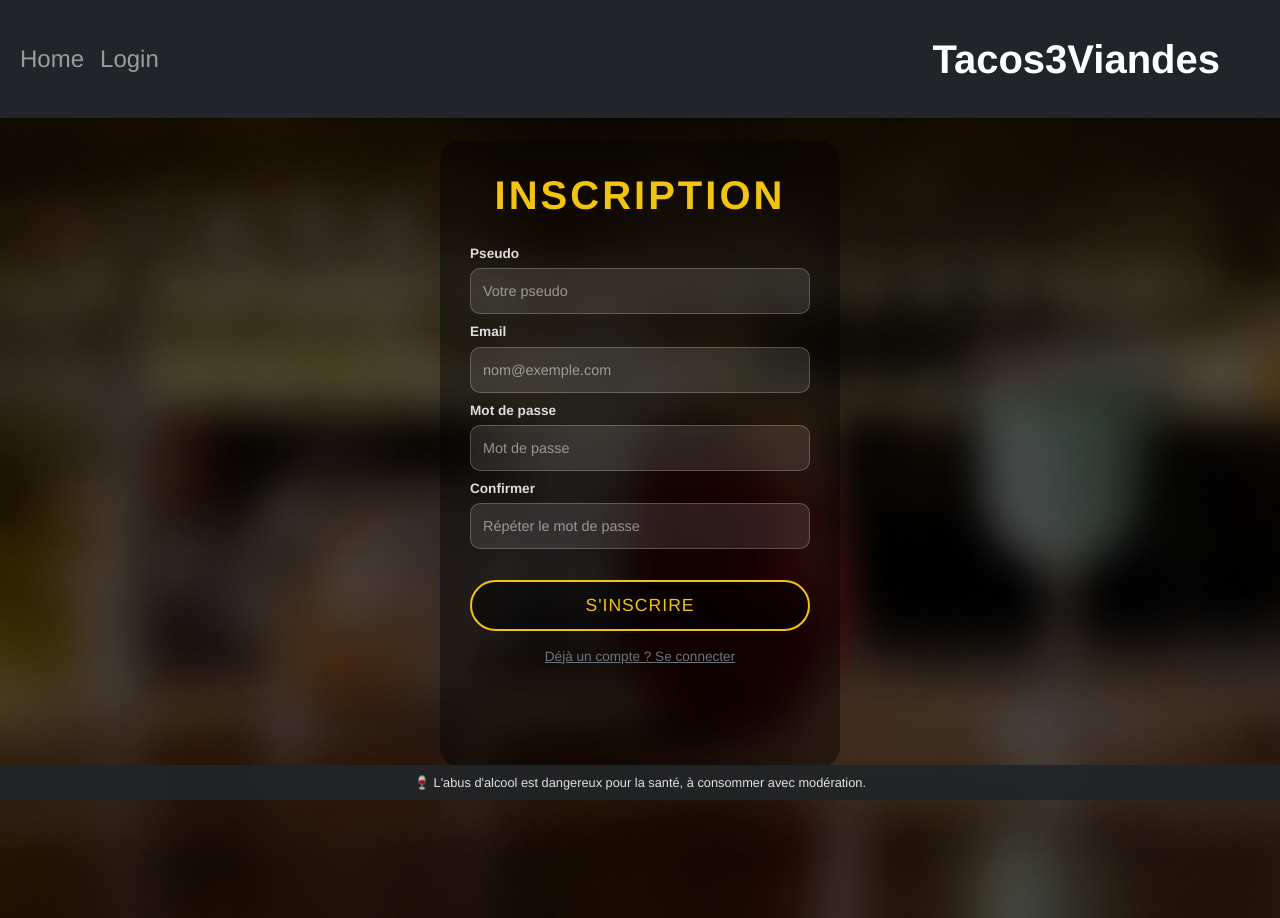
After one commit to Tomm3110/Cocktail-Quizz, a Flask app: page /register in a window 1280 px wide. The commit adds this page. Run offline with Flask 3, Linux system fonts and the light colour scheme.

Commit message:
adding view login & register and route

```diff
--- a/app/app.py
+++ b/app/app.py
@@ -75,6 +75,14 @@ def scores():
 
     return render_template('scores.html', scores=scores)
 
+@app.route('/login')
+def login():
+    return render_template('login.html')
+
+@app.route('/register')
+def register():
+    return render_template('register.html')
+
 
 if __name__ == '__main__':
     app.run(debug=True)
--- a/app/templates/home.html
+++ b/app/templates/home.html
@@ -112,7 +112,8 @@
         <div class="collapse navbar-collapse order-lg-first" id="navbarNavAltMarkup">
           <div class="navbar-nav fs-4">
             <a class="nav-link active" aria-current="page" href="#">Home</a>
-            <a class="nav-link" href="#">Se connecter</a>
+            <a class="nav-link" href="{{ url_for('login') }}">Login</a>
+            </a>
           </div>
         </div>
       </div>
--- /dev/null
+++ b/app/templates/register.html
@@ -0,0 +1,179 @@
+<!doctype html>
+<html lang="fr">
+  <head>
+    <meta charset="UTF-8">
+    <meta name="viewport" content="width=device-width, initial-scale=1.0">
+    <title>Inscription - Cocktail Quiz</title>
+    <link href="https://cdn.jsdelivr.net/npm/bootstrap@5.3.8/dist/css/bootstrap.min.css" rel="stylesheet" integrity="sha384-sRIl4kxILFvY47J16cr9ZwB07vP4J8+LH7qKQnuqkuIAvNWLzeN8tE5YBujZqJLB" crossorigin="anonymous">
+    <style>
+        body, html {
+            height: 100%;
+            margin: 0;
+            font-family: 'Helvetica Neue', Arial, sans-serif;
+        }
+
+        .bg-image {
+            background-image: url("{{ url_for('static', filename='background.png') }}");
+            height: 100%;
+            background-repeat: no-repeat;
+            background-size: cover;
+            display: flex;
+            flex-direction: column;
+            justify-content: center;
+            align-items: center;
+            text-align: center;
+            padding-bottom: 10%;
+        }
+
+        .content {
+            color: white;
+            max-width: 400px; /* Taille réduite comme demandé */
+            width: 90%;
+            padding: 30px;
+            text-align: center;
+            margin-top: auto;
+            margin-bottom: auto;
+            padding-bottom: 100px;
+
+            background-color: rgba(0, 0, 0, 0.4);
+            border-radius: 20px;
+            backdrop-filter: blur(5px);
+        }
+
+        h1 {
+            font-size: 2.5em;
+            text-transform: uppercase;
+            letter-spacing: 3px;
+            font-weight: 700;
+            color: #f1c40f;
+            margin-bottom: 25px;
+            text-align: center;
+        }
+
+        .register-form .form-control {
+            background-color: rgba(255, 255, 255, 0.1);
+            border: 1px solid rgba(255, 255, 255, 0.3);
+            color: #fff;
+            border-radius: 10px;
+            padding: 10px 12px; /* Un peu moins de padding vertical pour gagner de la place */
+        }
+
+        .register-form .form-control:focus {
+            background-color: rgba(255, 255, 255, 0.2);
+            border-color: #f1c40f;
+            box-shadow: 0 0 0 0.25rem rgba(241, 196, 15, 0.25);
+            color: #fff;
+        }
+
+        .register-form label {
+            color: #ddd;
+            margin-bottom: 4px;
+            text-align: left;
+            display: block;
+            font-weight: bold;
+            font-size: 0.85rem;
+        }
+
+        .register-form ::placeholder {
+            color: rgba(255, 255, 255, 0.5);
+            font-size: 0.9rem;
+        }
+
+        .btn-start {
+            display: inline-block;
+            padding: 10px 40px;
+            font-size: 1.1rem;
+            color: #f1c40f;
+            border: 2px solid #f1c40f;
+            background-color: rgba(0,0,0,0.5);
+            text-decoration: none;
+            border-radius: 50px;
+            transition: all 0.3s ease;
+            text-transform: uppercase;
+            letter-spacing: 1px;
+            width: 100%;
+            margin-top: 15px;
+        }
+
+        .btn-start:hover {
+            background-color: #f1c40f;
+            color: #000;
+            cursor: pointer;
+        }
+
+        .link-secondary {
+            color: #ddd;
+            text-decoration: underline;
+            margin-top: 15px;
+            display: block;
+            font-size: 0.85em;
+        }
+
+        .link-secondary:hover {
+            color: #f1c40f;
+        }
+    </style>
+  </head>
+  <body>
+    <nav class="navbar navbar-expand-lg bg-dark py-4" data-bs-theme="dark">
+      <div class="container-fluid">
+        <a class="navbar-brand fs-1 fw-bold me-5 order-lg-last ms-auto" href="{{ url_for('home') }}">Tacos3Viandes</a>
+        <button class="navbar-toggler" type="button" data-bs-toggle="collapse" data-bs-target="#navbarNavAltMarkup" aria-controls="navbarNavAltMarkup" aria-expanded="false" aria-label="Toggle navigation">
+          <span class="navbar-toggler-icon"></span>
+        </button>
+        <div class="collapse navbar-collapse order-lg-first" id="navbarNavAltMarkup">
+          <div class="navbar-nav fs-4">
+            <a class="nav-link" href="{{ url_for('home') }}">Home</a>
+            <a class="nav-link" href="{{ url_for('login') }}">Login</a>
+          </div>
+        </div>
+      </div>
+    </nav>
+
+    <div class="bg-image">
+        <div class="content">
+            <h1>Inscription</h1>
+
+            <form action="{{ url_for('register') }}" method="POST" class="register-form text-start">
+
+                <div class="mb-2">
+                    <label for="username" class="form-label">Pseudo</label>
+                    <input type="text" class="form-control" id="username" name="username" placeholder="Votre pseudo" required>
+                </div>
+
+                <div class="mb-2">
+                    <label for="email" class="form-label">Email</label>
+                    <input type="email" class="form-control" id="email" name="email" placeholder="nom@exemple.com" required>
+                </div>
+
+                <div class="mb-2">
+                    <label for="password" class="form-label">Mot de passe</label>
+                    <input type="password" class="form-control" id="password" name="password" placeholder="Mot de passe" required>
+                </div>
+
+                <div class="mb-3">
+                    <label for="confirm_password" class="form-label">Confirmer</label>
+                    <input type="password" class="form-control" id="confirm_password" name="confirm_password" placeholder="Répéter le mot de passe" required>
+                </div>
+
+                <button type="submit" class="btn-start">
+                    S'inscrire
+                </button>
+
+                <div class="text-center mt-3">
+                    <a href="{{ url_for('login') }}" class="link-secondary">Déjà un compte ? Se connecter</a>
+                </div>
+            </form>
+
+        </div>
+    </div>
+
+    <footer class="fixed-bottom bg-dark text-light text-center py-2" style="font-size: 0.8rem; opacity: 0.9;">
+      <div class="container">
+          <p class="m-0">
+              🍷 L'abus d'alcool est dangereux pour la santé, à consommer avec modération.
+          </p>
+      </div>
+    </footer>
+  </body>
+</html>
```
Also changed, not shown: app/templates/game_over.html (+12 -16 lines), app/templates/login.html (added, +170 -0 lines), app/templates/play.html (+4 -10 lines).
